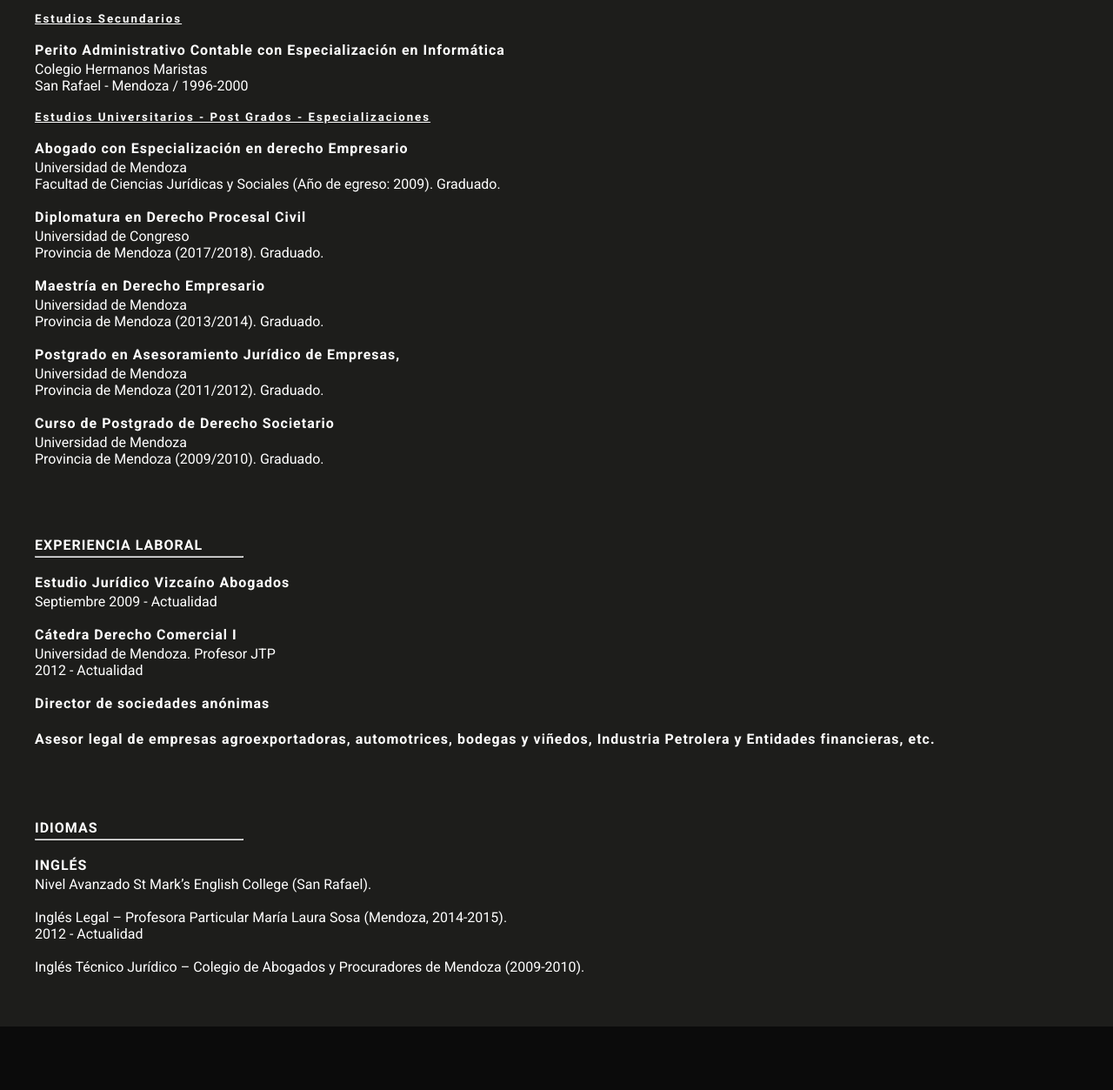
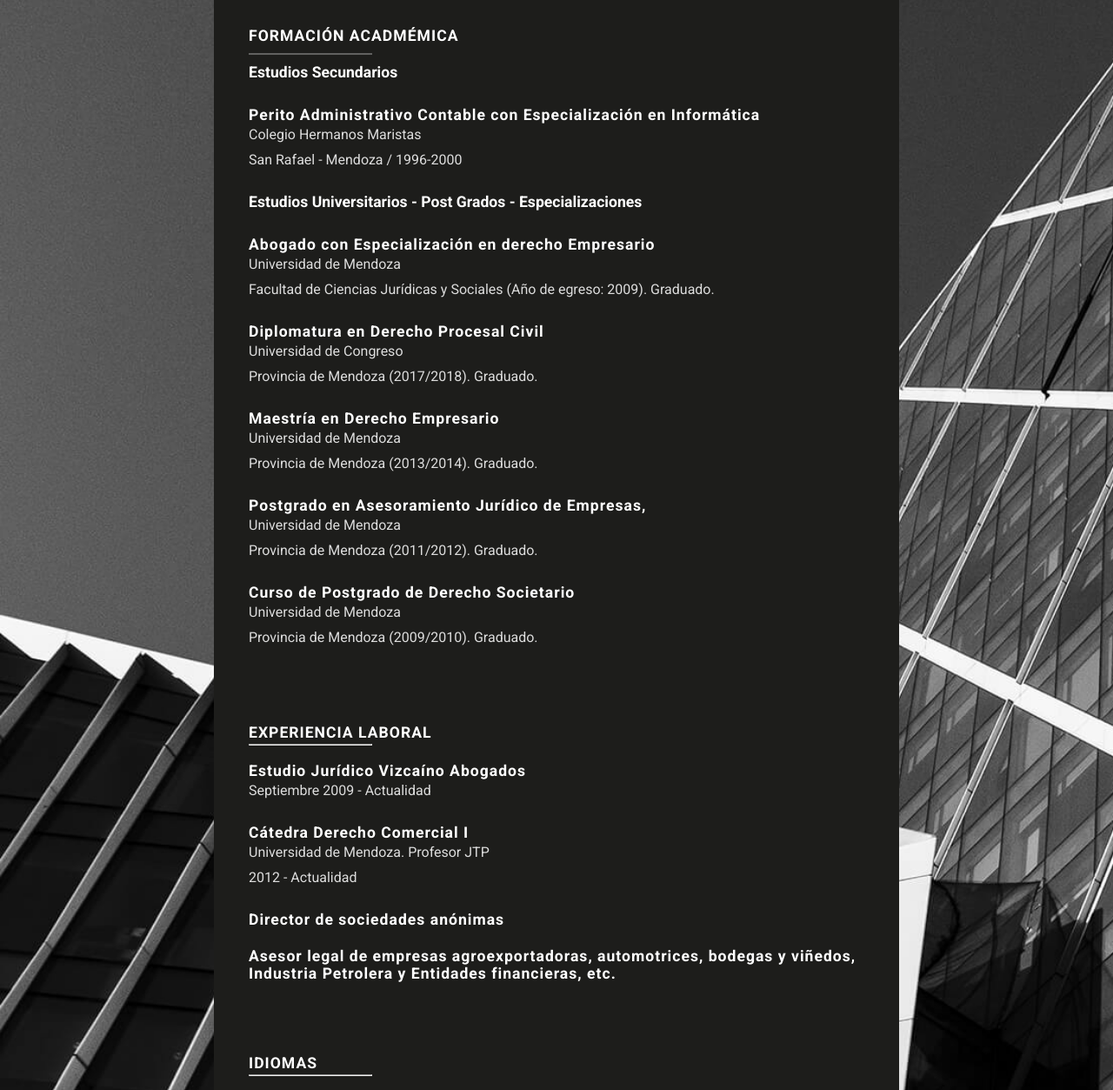
Before and after one commit to sofilarrea/Testing, a plain HTML site: page guillermo-vizcaino.html in a window 1280 px wide. Shown: the part 279-1532 px from the top of the page at 87% size. Drawn offline with Linux system fonts and the light colour scheme; a web font is replaced by a local one.

Commit message:
guillermo vizcaino

```diff
--- a/guillermo-vizcaino.html
+++ b/guillermo-vizcaino.html
@@ -7,8 +7,9 @@
   <link rel="stylesheet" href="/css/style.css">
 </head>
 <body>
-    <header>
-      <nav id="navbar">
+    <header class="hero">
+      <div class="contenedor">
+      <nav id="navbar" class="nav">
         <div class="home">
             <a href="../index.html" class="h"><img src="/assets/images/VIZCAINO & ASOCIADOS (7).png" alt=""></a>
         </div>
@@ -23,77 +24,75 @@
             <li><a href="../index.html#contacto">Contacto</a></li>
         </ul>
     </nav>
+  </div>
     </header>
-    <main>
-      <section>
+    <main CLASS="canizzo">
+      <section class="section-card">
         <div class="card-category">
-          <div class="areas-socios-guillermo">
-            <h2>VIZCAINO</h2>
-          </div>
-          <div class="encima-socios-guillermo">
+          <div class="heading-primary">
             <h3> D R. G U I L L E R M O <br> <span class="apellido">V I Z C A I N O</span> </h3>
           </div>
         </div>
 
         <div class="educacion">
-            <h4>FORMACIÓN ACADMÉMICA</h4>
-            <hr>
+            <h4 class="heading-secondary">FORMACIÓN ACADMÉMICA</h4>
+            <hr class="divider">
+
+            <h5 class="heading-secondary"><strong>Estudios Secundarios</strong></h5>
             <br>
-            <h5 class="secundaria"><strong>Estudios Secundarios</strong></h5>
+            <h4 class="heading-secondary">Perito Administrativo Contable con Especialización en Informática</h4>
+            <p class="paragraph">Colegio Hermanos Maristas</p>
+            <p class="paragraph">San Rafael - Mendoza / 1996-2000</p>
             <br>
-            <h4>Perito Administrativo Contable con Especialización en Informática</h4>
-            <p>Colegio Hermanos Maristas</p>
-            <p>San Rafael - Mendoza / 1996-2000</p>
+            <h5 class="heading-secondary"><strong>Estudios Universitarios - Post Grados -  Especializaciones</strong></h5>
             <br>
-            <h5 class="secundaria"><strong>Estudios Universitarios - Post Grados -  Especializaciones</strong></h5>
+            <h4 class="heading-secondary"> Abogado con Especialización en derecho Empresario</h4>
+            <p class="paragraph"> Universidad de Mendoza </p>
+            <p class="paragraph">Facultad de Ciencias Jurídicas y Sociales (Año de egreso: 2009). Graduado.</p>
             <br>
-            <h4> Abogado con Especialización en derecho Empresario</h4>
-            <p> Universidad de Mendoza </p>
-            <p>Facultad de Ciencias Jurídicas y Sociales (Año de egreso: 2009). Graduado.</p>
+            <h4 class="heading-secondary"> Diplomatura en Derecho Procesal Civil</h4>
+            <p class="paragraph"> Universidad de Congreso</p>
+            <p class="paragraph">Provincia de Mendoza (2017/2018). Graduado.</p>
             <br>
-            <h4> Diplomatura en Derecho Procesal Civil</h4>
-            <p> Universidad de Congreso</p>
-            <p>Provincia de Mendoza (2017/2018). Graduado.</p>
+            <h4 class="heading-secondary"> Maestría en Derecho Empresario</h4>
+            <p class="paragraph"> Universidad de Mendoza</p>
+            <p class="paragraph">Provincia de Mendoza (2013/2014). Graduado.</p>
             <br>
-            <h4> Maestría en Derecho Empresario</h4>
-            <p> Universidad de Mendoza</p>
-            <p>Provincia de Mendoza (2013/2014). Graduado.</p>
+            <h4 class="heading-secondary"> Postgrado en Asesoramiento Jurídico de Empresas,</h4>
+            <p class="paragraph"> Universidad de Mendoza</p>
+            <p class="paragraph">Provincia de Mendoza (2011/2012). Graduado.</p>
             <br>
-            <h4> Postgrado en Asesoramiento Jurídico de Empresas,</h4>
-            <p> Universidad de Mendoza</p>
-            <p>Provincia de Mendoza (2011/2012). Graduado.</p>
-            <br>
-            <h4> Curso de Postgrado de Derecho Societario</h4>
-            <p> Universidad de Mendoza</p>
-            <p>Provincia de Mendoza (2009/2010). Graduado.</p>
+            <h4 class="heading-secondary"> Curso de Postgrado de Derecho Societario</h4>
+            <p class="paragraph"> Universidad de Mendoza</p>
+            <p class="paragraph">Provincia de Mendoza (2009/2010). Graduado.</p>
         </div>
         <div class="academia">
-          <h4> EXPERIENCIA LABORAL</h4>
+          <h4 class="heading-secondary"> EXPERIENCIA LABORAL</h4>
           <hr>
           <br>
-          <h4>Estudio Jurídico Vizcaíno Abogados  </h4>
-            <p>Septiembre 2009 - Actualidad</p>
+          <h4 class="heading-secondary">Estudio Jurídico Vizcaíno Abogados  </h4>
+            <p class="paragraph">Septiembre 2009 - Actualidad</p>
             <br>
-          <h4>Cátedra Derecho Comercial I</h4>
-            <p> Universidad de Mendoza. Profesor JTP</p>
-            <p>2012 - Actualidad</p>
+          <h4 class="heading-secondary">Cátedra Derecho Comercial I</h4>
+            <p class="paragraph"> Universidad de Mendoza. Profesor JTP</p>
+            <p class="paragraph">2012 - Actualidad</p>
             <br>
-            <h4>Director de sociedades anónimas</h4>
+            <h4 class="heading-secondary">Director de sociedades anónimas</h4>
           <br>
-          <h4>Asesor legal de empresas agroexportadoras, automotrices, bodegas y viñedos, Industria Petrolera y Entidades financieras, etc. </h4>
+          <h4 class="heading-secondary">Asesor legal de empresas agroexportadoras, automotrices, bodegas y viñedos, Industria Petrolera y Entidades financieras, etc. </h4>
 
         </div>
         <div class="academia">
-          <h4> IDIOMAS</h4>
+          <h4 class="heading-secondary"> IDIOMAS</h4>
           <hr>
           <br>
-          <h4>INGLÉS </h4>
-            <p>Nivel Avanzado St Mark’s English College (San Rafael).</p>
+          <h4 class="heading-secondary">INGLÉS </h4>
+            <p class="paragraph">Nivel Avanzado St Mark’s English College (San Rafael).</p>
             <br>
-            <p> Inglés Legal – Profesora Particular María Laura Sosa (Mendoza, 2014-2015).</p>
-            <p>2012 - Actualidad</p>
+            <p class="paragraph"> Inglés Legal – Profesora Particular María Laura Sosa (Mendoza, 2014-2015).</p>
+            <p class="paragraph">2012 - Actualidad</p>
             <br>
-            <p>Inglés Técnico Jurídico – Colegio de Abogados y Procuradores de Mendoza (2009-2010). </p>
+            <p class="paragraph">Inglés Técnico Jurídico – Colegio de Abogados y Procuradores de Mendoza (2009-2010). </p>
           <br>
         </div>
 
```
